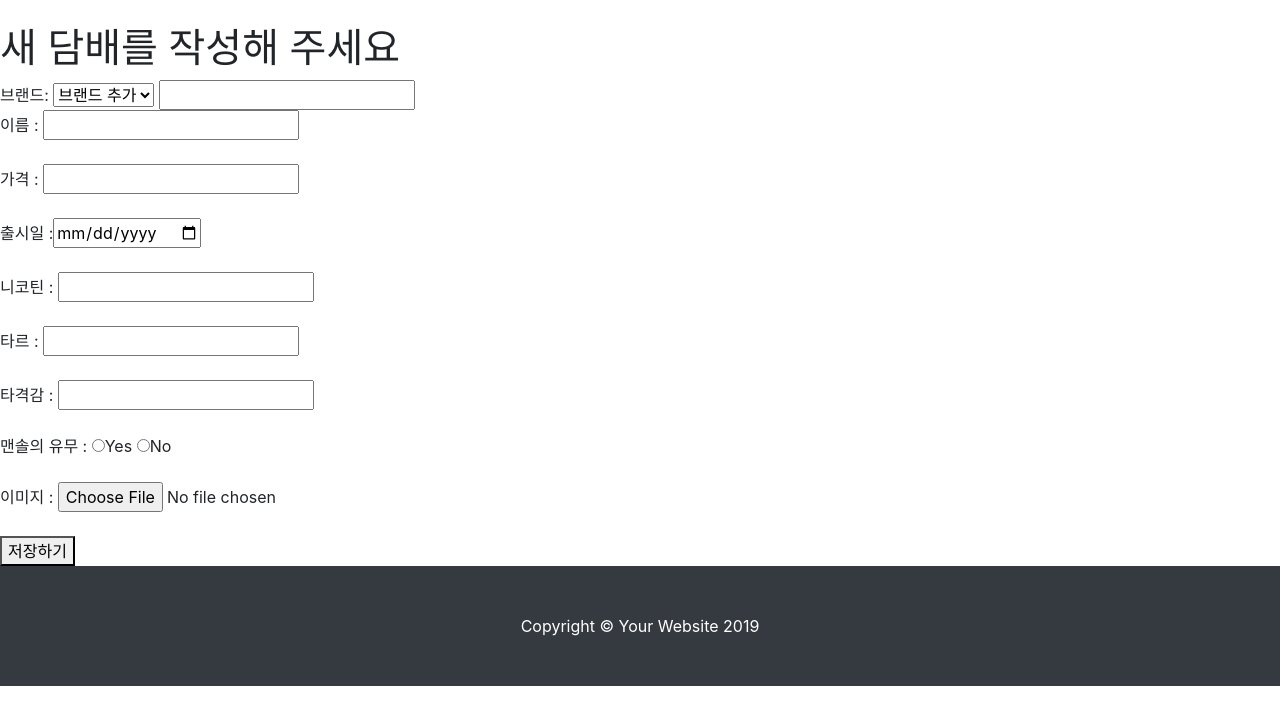
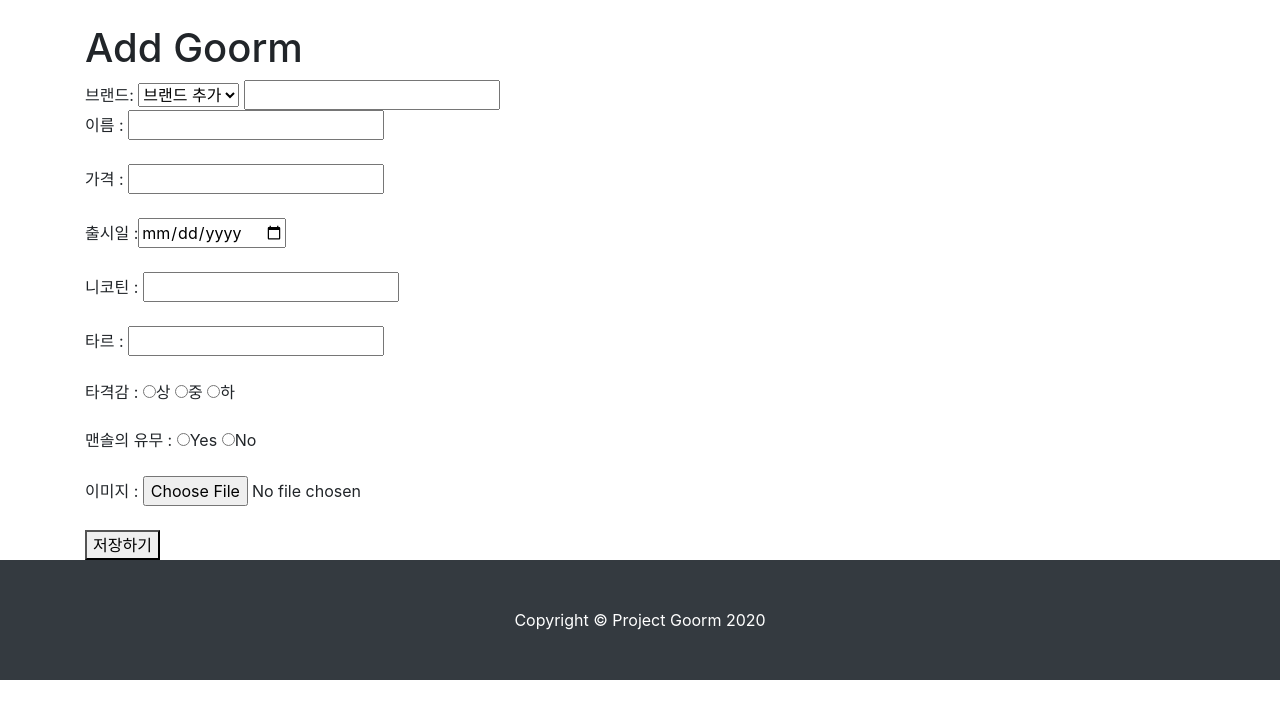
Before and after one commit to labiss96/django-goorm, a Django app: page /goorm/new in a window 1280 px wide. Shown: the part 56-781 px from the top of the page. Run offline with Django 3.2, Linux system fonts and the light colour scheme; data that the repository does not hold is empty; some libraries are stand-ins or nearby versions.

Commit message:
타격감 radio 버튼으로 수정.

```diff
--- a/Goorm_Project/templates/base.html
+++ b/Goorm_Project/templates/base.html
@@ -103,7 +103,7 @@
   <!-- Footer -->
   <footer class="py-5 bg-dark">
     <div class="container">
-      <p class="m-0 text-center text-white">Copyright &copy; Your Website 2019</p>
+      <p class="m-0 text-center text-white">Copyright &copy; Project Goorm 2020</p>
     </div>
     <!-- /.container -->
   </footer>
--- a/goorm/templates/goorm/new.html
+++ b/goorm/templates/goorm/new.html
@@ -1,7 +1,7 @@
 {% extends 'base.html' %}
 {% block content %}
-
-<h1>새 담배를 작성해 주세요</h1>
+<div class="container">
+    <h1>Add Goorm</h1>
 
     <form action = "{% url 'goorm:create' %}" method = "POST" enctype="multipart/form-data">
         {% csrf_token %}
@@ -29,7 +29,10 @@
         타르 : <input type="text" name="TAR">
         <br>
         <br>
-    타격감 : <input type="text" name="feel_of_hit">
+        타격감 :
+        <input type="radio" name="feel_of_hit" value="상">상
+        <input type="radio" name="feel_of_hit" value="중">중
+        <input type="radio" name="feel_of_hit" value="하">하
         <br>
         <br>
         맨솔의 유무 :
@@ -46,5 +49,5 @@
 
         <button type="submit">저장하기</button>
     </form>
-
+</div>
 {% endblock %}
```
Lines whose indentation alone changed are shown as unchanged.
